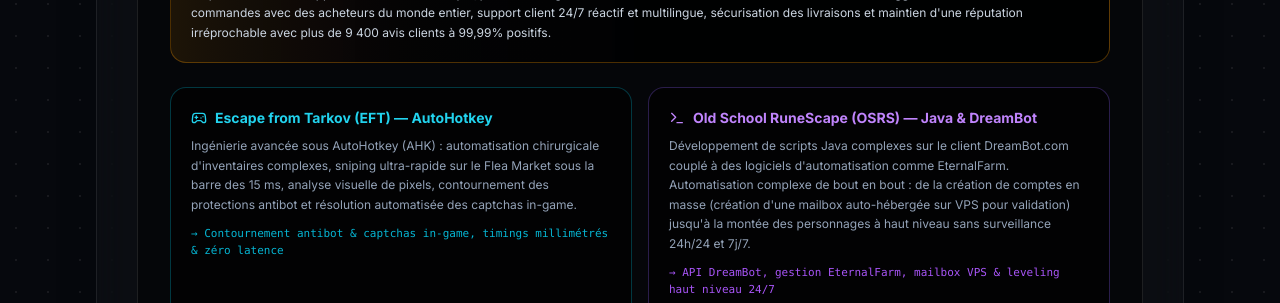
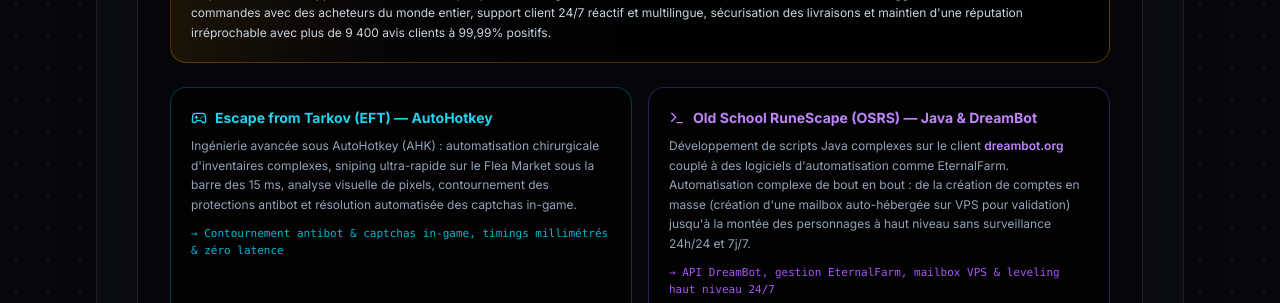
Before and after one commit to Stygmar/stygmar-hub, a Next.js app: page / in a window 1280 px wide. Shown: the part 1420-1723 px from the top of the page. Built offline with nearby package versions, Linux system fonts and the light colour scheme.

Commit message:
fix: mise a jour du lien dreambot.org

```diff
--- a/src/app/page.tsx
+++ b/src/app/page.tsx
@@ -474,9 +474,33 @@
                       <span>Old School RuneScape (OSRS) — Java &amp; DreamBot</span>
                     </div>
                     <p className="text-xs text-[#94a3b8] leading-relaxed">
-                      {isEn
-                        ? "Development of complex Java scripts on DreamBot.com client paired with automation tools like EternalFarm. End-to-end automation infrastructure: automated mass-account creation (custom VPS self-hosted mailbox server for verification) all the way to autonomous high-level character leveling running 24/7 unattended."
-                        : "Développement de scripts Java complexes sur le client DreamBot.com couplé à des logiciels d'automatisation comme EternalFarm. Automatisation complexe de bout en bout : de la création de comptes en masse (création d'une mailbox auto-hébergée sur VPS pour validation) jusqu'à la montée des personnages à haut niveau sans surveillance 24h/24 et 7j/7."}
+                      {isEn ? (
+                        <>
+                          Development of complex Java scripts on the{" "}
+                          <a
+                            href="https://dreambot.org"
+                            target="_blank"
+                            rel="noopener noreferrer"
+                            className="text-[#c084fc] hover:underline font-semibold"
+                          >
+                            dreambot.org
+                          </a>{" "}
+                          client paired with automation software like EternalFarm. End-to-end automation infrastructure: automated mass-account creation (custom VPS self-hosted mailbox server for verification) all the way to autonomous high-level character leveling running 24/7 unattended.
+                        </>
+                      ) : (
+                        <>
+                          Développement de scripts Java complexes sur le client{" "}
+                          <a
+                            href="https://dreambot.org"
+                            target="_blank"
+                            rel="noopener noreferrer"
+                            className="text-[#c084fc] hover:underline font-semibold"
+                          >
+                            dreambot.org
+                          </a>{" "}
+                          couplé à des logiciels d&apos;automatisation comme EternalFarm. Automatisation complexe de bout en bout : de la création de comptes en masse (création d&apos;une mailbox auto-hébergée sur VPS pour validation) jusqu&apos;à la montée des personnages à haut niveau sans surveillance 24h/24 et 7j/7.
+                        </>
+                      )}
                     </p>
                     <div className="text-[11px] font-mono text-[#a855f7] pt-1">
                       {isEn
```
